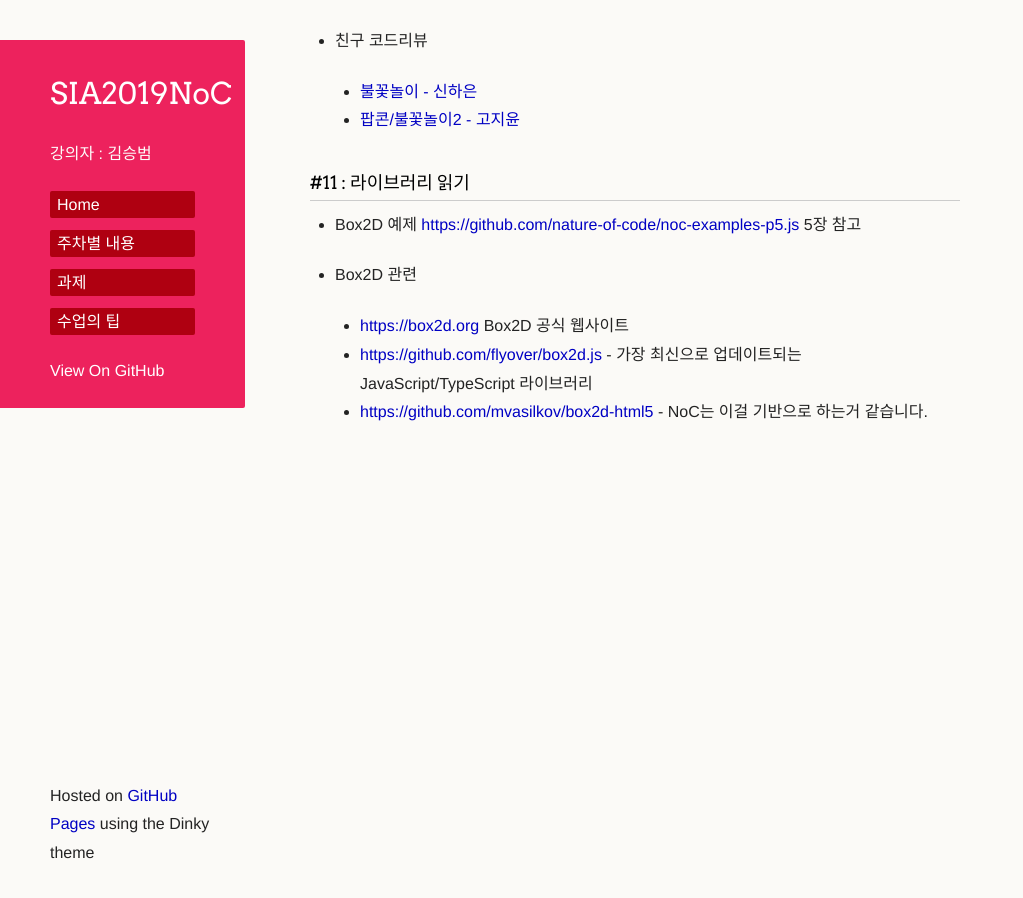
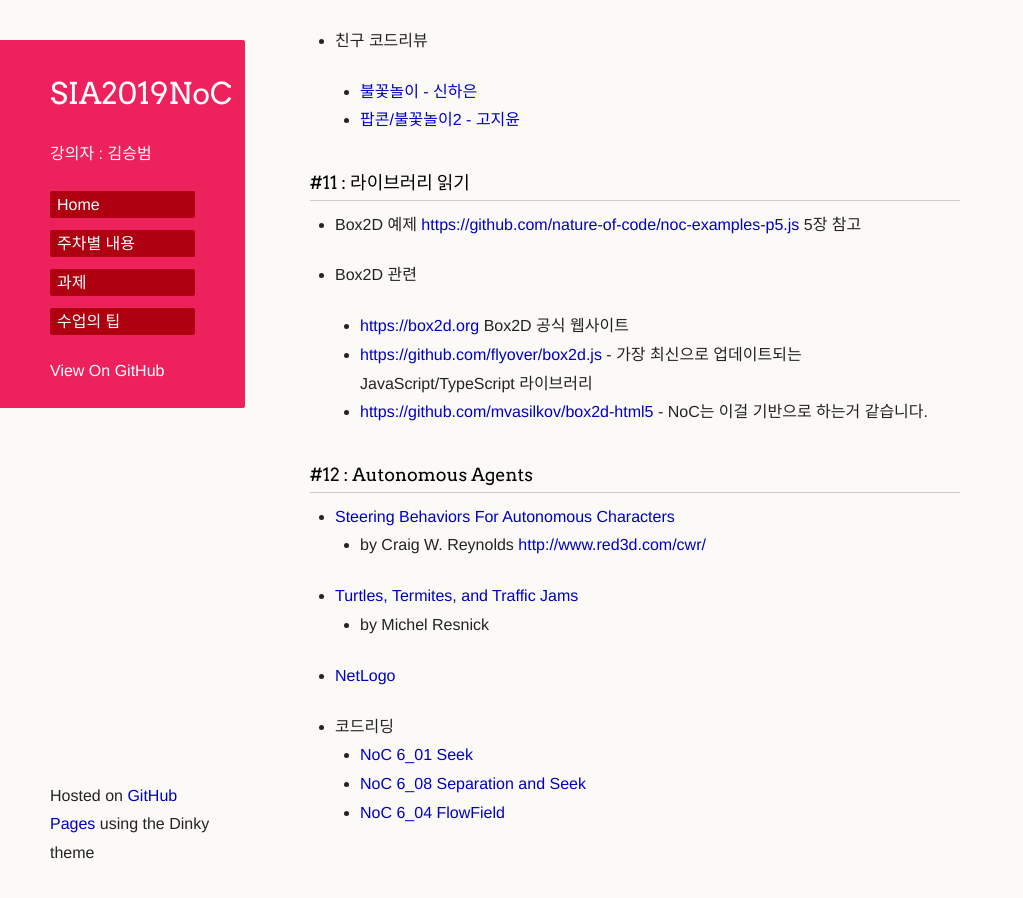
Before and after one commit to picxenk/SIA2019NoC, a Jekyll site: the page built from curriculum.md, in a window 1280 px wide and 900 px high, scrolled down 2665 px. Shown: the whole window, without its empty margins (0-1023 px from the left). Built offline with Jekyll 4.4.1, drawn with Linux system fonts in a browser that asks for light colours; our own code applies the rules of GitHub Pages for plain Markdown files; a script that is not in the unit is left out; the repository's description, which GitHub fills in, is left out.

Commit message:
Update curriculum.md

```diff
--- a/curriculum.md
+++ b/curriculum.md
@@ -91,3 +91,15 @@
    * <https://box2d.org> Box2D 공식 웹사이트
    * <https://github.com/flyover/box2d.js> - 가장 최신으로 업데이트되는 JavaScript/TypeScript 라이브러리
    * <https://github.com/mvasilkov/box2d-html5> - NoC는 이걸 기반으로 하는거 같습니다.
+
+### #12 : Autonomous Agents
+ * [Steering Behaviors For Autonomous Characters](http://www.red3d.com/cwr/steer/gdc99/)
+   * by Craig W. Reynolds <http://www.red3d.com/cwr/>
+ * [Turtles, Termites, and Traffic Jams](https://mitpress.mit.edu/books/turtles-termites-and-traffic-jams)
+   * by Michel Resnick
+ * [NetLogo](https://ccl.northwestern.edu/netlogo/)
+
+ * 코드리딩
+   * [NoC 6_01 Seek](https://github.com/nature-of-code/noc-examples-p5.js/tree/master/chp06_agents/NOC_6_01_Seek)
+   * [NoC 6_08 Separation and Seek](https://github.com/nature-of-code/noc-examples-p5.js/tree/master/chp06_agents/NOC_6_08_SeparationAndSeek)
+   * [NoC 6_04 FlowField](https://github.com/nature-of-code/noc-examples-p5.js/tree/master/chp06_agents/NOC_6_04_FlowField)
```
